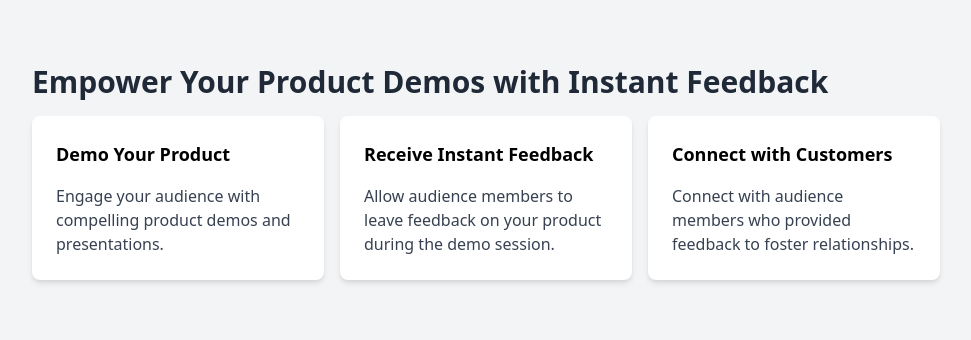
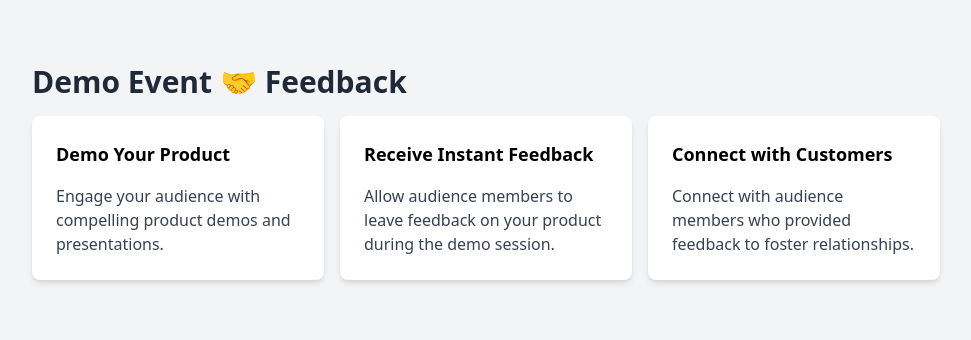
Before and after one commit to mmc102/gimmie_feedback, a FastAPI app: page / in a window 1280 px wide. Shown: the part 96-436 px from the top of the page, without its empty margins (0-971 px from the left). Run offline with FastAPI, Linux system fonts and the light colour scheme; data that the repository does not hold is empty.

Commit message:
landpage

```diff
--- a/templates/landing_template.html
+++ b/templates/landing_template.html
@@ -5,7 +5,7 @@
 {% block content %}
 <div class="container mx-auto p-8">
     <h3 class="text-3xl font-bold text-gray-800 mt-8 mb-4">
-        Empower Your Product Demos with Instant Feedback
+        Demo Event 🤝 Feedback
     </h3>
     <div class="grid grid-cols-1 sm:grid-cols-2 lg:grid-cols-4 gap-4">
         <!-- Demo Your Product -->
```
